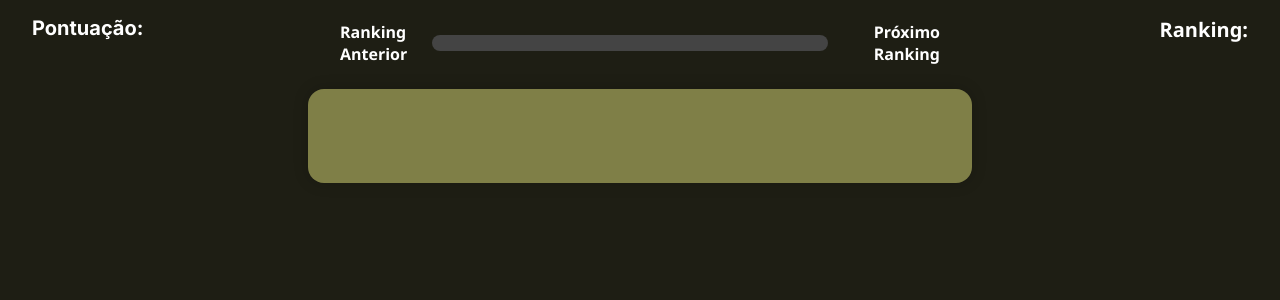
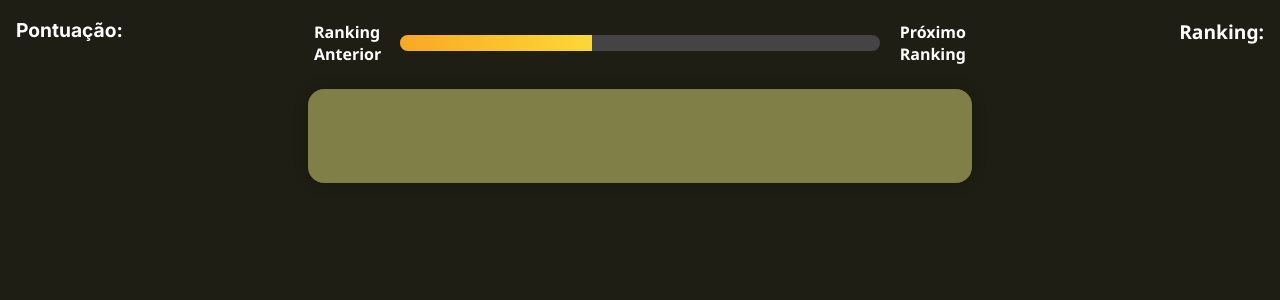
Before and after one commit to EvolvePlayStudio/DesafioDasPerguntasV.1.2.0, a Flask app: template templates/quiz.html in a window 1280 px wide. Shown: the top 300 px of the page. Run offline with Flask 3, Linux system fonts and the light colour scheme; the template is opened without the code that fills it, so the values that code supplies are empty.

Commit message:
Fixa o tamanho da barra e a distância dos textos de ranking para a barra na tela de Quiz e melhora tela de Quiz para smartphone

```diff
--- a/static/sitemap.xml
+++ b/static/sitemap.xml
@@ -24,7 +24,7 @@
 
   <url>
     <loc>https://desafiodasperguntas.com.br/quiz</loc>
-    <lastmod>2025-08-22</lastmod>
+    <lastmod>2025-08-31</lastmod>
     <changefreq>weekly</changefreq>
     <priority>0.8</priority>
   </url>
--- a/templates/quiz.html
+++ b/templates/quiz.html
@@ -16,6 +16,44 @@
     .pontuacoes {
       font-family: "Inter", system-ui, -apple-system, "Segoe UI", Roboto, "Helvetica Neue", Arial, sans-serif;
     }
+
+    .ranking-container {
+      justify-content: center;
+      position: relative;
+      color: white;
+      display: flex;
+      grid-template-columns: auto 1fr auto; /* textos justos e barra expandindo */
+      align-items: center;
+      font-weight: bold;
+      margin: -11px auto 1.5rem auto;
+      width: 100%;
+      max-width: 650px;
+      gap: 1rem;
+    }
+    .ranking-anterior, .ranking-proximo {
+      flex: 0 0 auto;
+      width: 2rem;
+      text-align: center;
+      font-size: 1rem;
+      white-space: nowrap;
+    }
+    .barra-container {
+      flex: 0 0 30rem;
+      height: 1rem;
+      background-color: #444;
+      border-radius: 10px;
+      overflow: hidden;
+      margin: 0 0.2rem;
+      position: relative;
+    }
+    #barra-progresso {
+      height: 100%;
+      width: 40%;
+      background: linear-gradient(to right, #f9a825, #fdd835);
+      transition: width 0.5s;
+    }
+
+
     .quiz-container {
       background: var(--cor-fundo-claro);
       padding: 2rem;
@@ -220,7 +258,7 @@
     <div style="display: flex; flex-direction: column; align-items: center; padding: 2rem 0;">
 
       <!-- Pontuação atual do jogador (à esquerda) -->
-      <header class="pontuacoes" style="color: white; position: absolute; top: 16px; left: 32px; font-weight: bold; font-size: 20px; display: flex; align-items: center; gap: 8px;">
+      <header class="pontuacoes" style="color: white; position: absolute; top: 1.1rem; left: 1rem; font-weight: bold; font-size: 1.2rem; display: flex; align-items: center; gap: 8px;">
         Pontuação: <span id="pontuacao"></span>
         <!-- Pontuação ganha ou perdida pela pergunta (fica invisível a princípio) -->
         <span id="incremento-pontuacao" style="
@@ -233,22 +271,23 @@
       </header>
 
       <!-- Ranking atual do jogador (à direita) -->
-      <header style="color: white; position: absolute; top: 16px; right: 32px; font-weight: bold; font-size: 20px;">
+      <header style="color: white; position: absolute; top: 1.1rem; right: 1rem; font-weight: bold; font-size: 1.2rem;">
         Ranking: <span id="ranking"></span>
       </header>
 
-      <!-- Ranking anterior -->
-      <div style="color: white; display: flex; align-items: center; font-weight: bold; margin: -11px auto 1.5rem auto; width: 100%; max-width: 600px;">
-        <span id="ranking-anterior" style="width: 80px; text-align: left;">Ranking Anterior</span>
+      <div class="ranking-container">
+        <!-- Ranking anterior -->
+        <span id="ranking-anterior">Ranking Anterior</span>
 
-      <!-- Barra de progresso -->
-      <div style="flex: 1; height: 16px; background-color: #444; border-radius: 10px; margin: 0 12px; overflow: hidden;">
-        <div id="barra-progresso" style="height: 100%; width: 0%; background: linear-gradient(to right, #f9a825, #fdd835); transition: width 0.5s;"></div>
+        <!-- Barra de progresso -->
+        <div class="barra-container">
+          <div id="barra-progresso"></div>
+        </div>
+
+        <!-- Próximo ranking -->
+        <span id="ranking-proximo">Próximo Ranking</span>
       </div>
 
-      <!-- Próximo ranking -->
-      <span id="ranking-proximo" style="color: white; width: 100px; font-weight: bold; text-align: right;">Próximo Ranking</span>
-    </div>
       <!-- Layout contendo o enunciado, ícone de dica, etc -->
       <div class="quiz-container">
         <div class="quiz-header">
```
